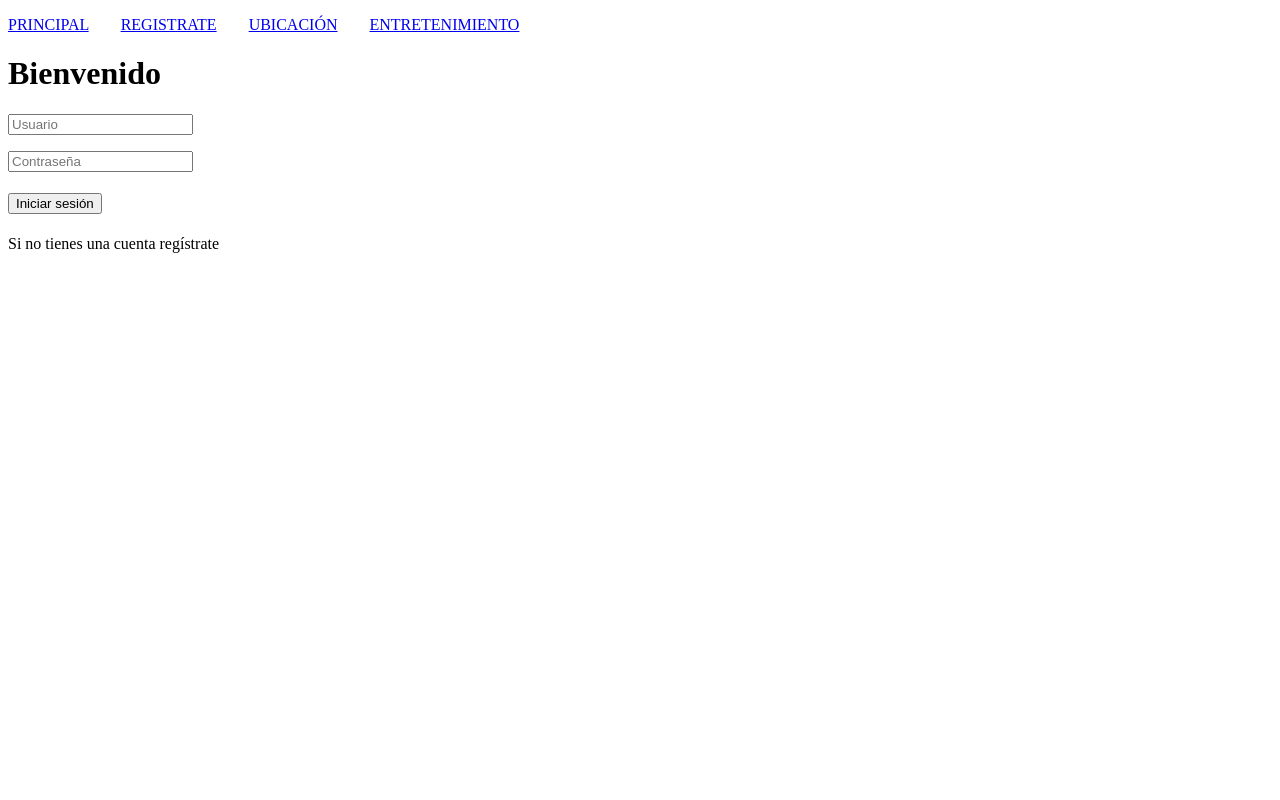
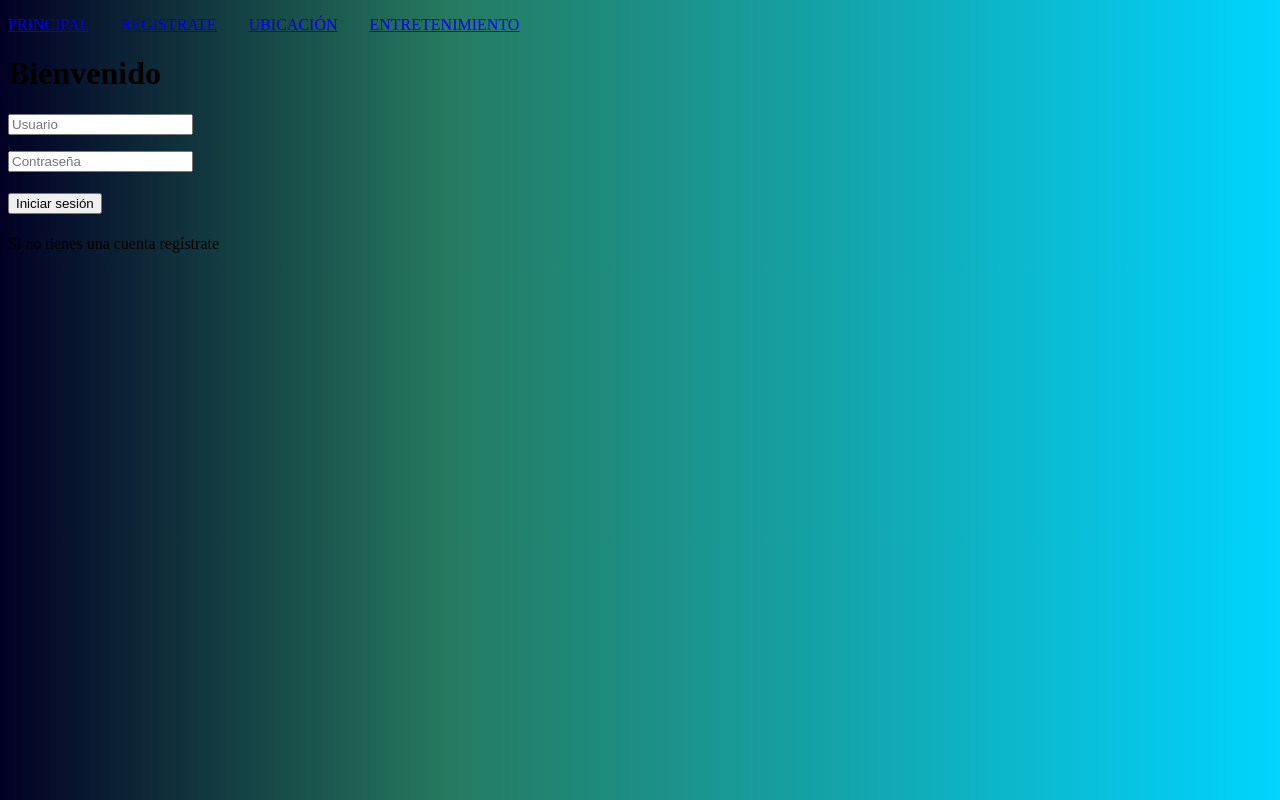
Before and after one commit to GatitosAlegres/ProyectoFinal, a plain HTML site: page public/index.html in a window 1280 px wide. Drawn offline with Linux system fonts and the light colour scheme; some packages are replaced by stand-ins of ours.

Commit message:
agregue un fondo en index.html

```diff
--- a/public/index.html
+++ b/public/index.html
@@ -5,6 +5,7 @@
     <meta http-equiv="X-UA-Compatible" content="IE=edge">
     <meta name="viewport" content="width=device-width, initial-scale=1.0">
     <title>LUKAGEIRJHO</title>
+    <link rel="stylesheet" href="/public/styles/principal.css">
 </head>
 <body>
     <p>
--- a/public/styles/principal.css
+++ b/public/styles/principal.css
@@ -0,0 +1,5 @@
+body{
+
+    background: rgb(2,0,36);
+    background: linear-gradient(90deg, rgba(2,0,36,1) 0%, rgba(37,122,95,1) 35%, rgba(0,212,255,1) 100%);
+}
```
